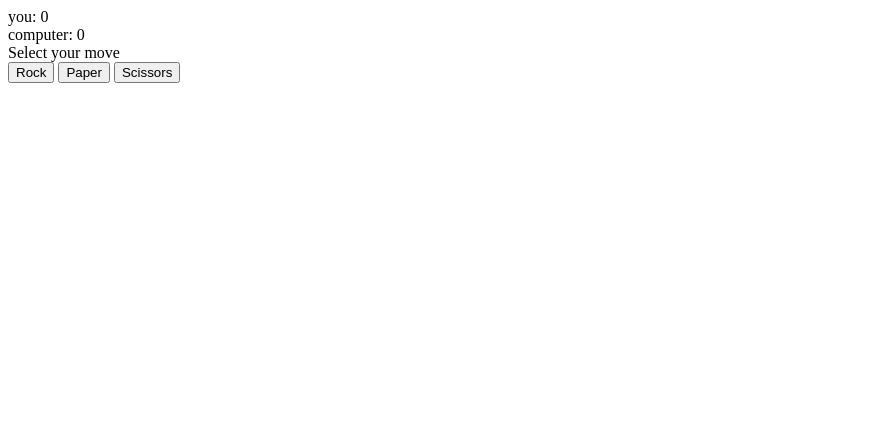
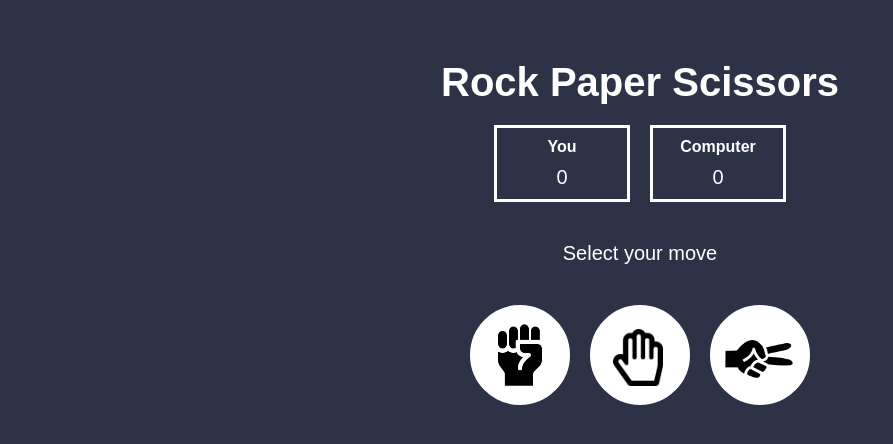
Before and after one commit to EfendiTan/rock-paper-scissors, a plain HTML site: page index.html in a window 1280 px wide. Shown: the whole page, without its empty margins (0-893 px from the left). Drawn offline with Linux system fonts and the light colour scheme.

Commit message:
update UI

```diff
--- /dev/null
+++ b/index.css
@@ -0,0 +1,80 @@
+.body{
+    display: flex;
+    flex-direction: column;
+    justify-content: center;
+    background-color: rgb(46, 50, 71);
+    font-family: Arial, Helvetica, sans-serif;
+    color: white;
+    margin: 60px 0px 60px 0px;
+}
+.title{
+    font-size: 40px;
+    text-align: center;
+    font-weight: bold;
+}
+.scoreBoard{
+    display: flex;
+    justify-content: center;
+    padding: 20px;
+    gap: 20px;
+    flex-wrap: wrap;
+}
+.playerBoard,.computerBoard{
+    border-color: white;
+    border-style: solid;
+    width:110px;
+    padding: 10px;
+    display: flex;
+    flex-direction: column;
+    gap: 10px;
+}
+.playerScore,.computerScore{
+    text-align: center;
+    font-size: 20px;
+}
+.youTitle,.computerTitle{
+    text-align: center;
+    font-weight: bold;
+}
+.result{
+    text-align: center;
+    padding: 20px;
+}
+.move{
+    display: flex;
+    justify-content: center;
+    gap: 20px;
+    padding: 20px;
+    flex-wrap: wrap;
+}
+.selectMove{
+    width: 100px;
+    height: 100px;
+    border-radius: 50px;
+    border-color: white;
+    border-style: solid;
+    border-width: 5px;
+    background-color:rgb(46, 50, 71);
+    background-color: white;
+}
+.rock{
+    background-image:url('image/raise-hand.png');
+    background-repeat: no-repeat;
+    background-size: 70px;
+    background-position:center;
+}
+.paper{
+    background-image: url('image/hand_paper_icon_194460.png');
+    background-repeat: no-repeat;
+    background-size: 50px;
+    background-position: 18px 19px;
+}
+.scissors{
+    background-image: url('image/scissors_39412.png');
+    background-repeat: no-repeat;
+    background-size: 80px;
+    background-position: center;
+}
+.result{
+    font-size: 20px;
+}
--- a/index.html
+++ b/index.html
@@ -3,14 +3,27 @@
     <head>
         <meta charset="UTF-8">
         <script src="/script.js" defer></script>
-        <title>Rock, Paper, Scissors!</title>
+        <title>Rock Paper Scissors!</title>
+        <link rel="stylesheet" href="index.css">
     </head>
     <body class='body'>
-        <div class="playerScore"></div>
-        <div class="computerScore"></div>
+        <div class="title">Rock Paper Scissors</div>
+        <div class="scoreBoard">
+            <div class="playerBoard">
+                <div class="youTitle">You</div>
+                <div class="playerScore"></div>
+            </div>
+            <div class="computerBoard">
+                <div class="computerTitle">Computer</div>
+                <div class="computerScore"></div>
+            </div>
+        </div>
         <div class="result"></div>
-        <button >Rock</button>
-        <button >Paper</button>
-        <button >Scissors</button>
+        <div class="move">
+            <button class="selectMove rock"></button>
+            <button class="selectMove paper"></button>
+            <button class="selectMove scissors"></button>
+        </div>
+
     </body>
 </html>
--- a/script.js
+++ b/script.js
@@ -18,32 +18,32 @@ function playRound(playerSelection,computerSelection){
         }
         else if(playerSelection.toLowerCase() === "rock" && computerSelection.toLowerCase() === "scissors"){
             ++playerScoreValue;
-            playerScore.textContent='you: '+playerScoreValue;
+            playerScore.textContent=playerScoreValue;
             return "You Win! Rock beats Scissors";
         }
         else if(playerSelection.toLowerCase() === "rock" && computerSelection.toLowerCase() === "paper"){
             ++computerScoreValue;
-            computerScore.textContent='computer: '+computerScoreValue;
+            computerScore.textContent=computerScoreValue;
             return "You Lose! Paper beats Rock";
         }
         else if(playerSelection.toLowerCase() === "paper" && computerSelection.toLowerCase() === "rock"){
             ++playerScoreValue;
-            playerScore.textContent='you: '+playerScoreValue;
+            playerScore.textContent=playerScoreValue;
             return "You Win! Paper beats Rock";
         }
         else if(playerSelection.toLowerCase() === "paper" && computerSelection.toLowerCase() === "scissors"){
             ++computerScoreValue;
-            computerScore.textContent='computer: '+computerScoreValue;
+            computerScore.textContent=computerScoreValue;
             return "You Lose! Scissors beats Paper"
         }
         else if(playerSelection.toLowerCase() === "scissors" && computerSelection.toLowerCase() === "paper"){
             ++playerScoreValue;
-            playerScore.textContent='you: '+playerScoreValue;
+            playerScore.textContent=playerScoreValue;
             return "You Win! Scissors beats Paper"
         }
         else if(playerSelection.toLowerCase() === "scissors" && computerSelection.toLowerCase() === "rock"){
             ++computerScoreValue;
-            computerScore.textContent='computer: '+computerScoreValue;
+            computerScore.textContent=computerScoreValue;
             return "You Lose! Rock beats Scissors"
         }
         else{
@@ -74,9 +74,11 @@ let computerScoreValue = 0;
 
 const playerScore=document.querySelector('.playerScore');
 const computerScore=document.querySelector('.computerScore');
+const playerBoard=document.querySelector('.playerBoard');
+const computerBoard=document.querySelector('.computerBoard');
 
-playerScore.textContent='you: '+playerScoreValue;
-computerScore.textContent='computer: '+computerScoreValue;
+playerScore.textContent=playerScoreValue;
+computerScore.textContent=computerScoreValue;
 
 const playAgain = document.createElement('button');
 playAgain.textContent = 'Play Again';
@@ -84,10 +86,10 @@ playAgain.textContent = 'Play Again';
 function replay(){
     playerScoreValue=0;
     computerScoreValue=0;
-    playerScore.textContent='you: '+playerScoreValue;
-    computerScore.textContent='computer: '+computerScoreValue;
-    playerScore.style.display='block'
-    computerScore.style.display='block';
+    playerScore.textContent=playerScoreValue;
+    computerScore.textContent=computerScoreValue;
+    playerBoard.style.display='flex';
+    computerBoard.style.display='flex';
     button[0].style.display='initial';
     button[1].style.display='initial';
     button[2].style.display='initial';
@@ -96,8 +98,8 @@ function replay(){
 }
 function whoWin(){
     if(playerScoreValue===5){
-        playerScore.style.display='none';
-        computerScore.style.display='none';
+        playerBoard.style.display='none';
+        computerBoard.style.display='none';
         button[0].style.display='none';
         button[1].style.display='none';
         button[2].style.display='none';
@@ -109,8 +111,8 @@ function whoWin(){
         return result.textContent='You Win!';
     }
     if(computerScoreValue===5){
-        playerScore.style.display='none'
-        computerScore.style.display='none';
+        playerBoard.style.display='none'
+        computerBoard.style.display='none';
         button[0].style.display='none';
         button[1].style.display='none';
         button[2].style.display='none';
```
Also changed, not shown: image/hand_paper_icon_194460.png (added), image/raise-hand.png (added), image/scissors_39412.png (added).
